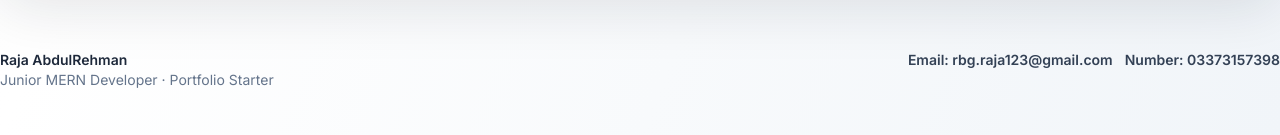
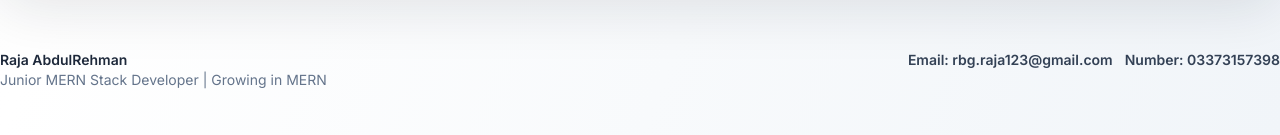
Before and after one commit to rbgraja/Portfolio, a React (Vite) app: page / in a window 1280 px wide. Shown: the part 3472-3607 px from the top of the page. Built offline with nearby package versions, Linux system fonts and the light colour scheme; the HTML template or start-up script is replaced by a standard one.

Commit message:
Update footer title for professional portfolio branding

```diff
--- a/src/App.jsx
+++ b/src/App.jsx
@@ -461,7 +461,7 @@ export default function App() {
         <footer className="mb-6 flex flex-col items-start justify-between gap-3 text-sm text-slate-500 sm:flex-row">
   <div>
     <div className="font-semibold text-slate-800">Raja AbdulRehman</div>
-    <div className="text-slate-500">Junior MERN Developer · Portfolio Starter</div>
+    <div className="text-slate-500">Junior MERN Stack Developer | Growing in MERN</div>
   </div>
   <div className="flex gap-3 font-semibold text-slate-700">
     <span>Email: rbg.raja123@gmail.com</span>
```
